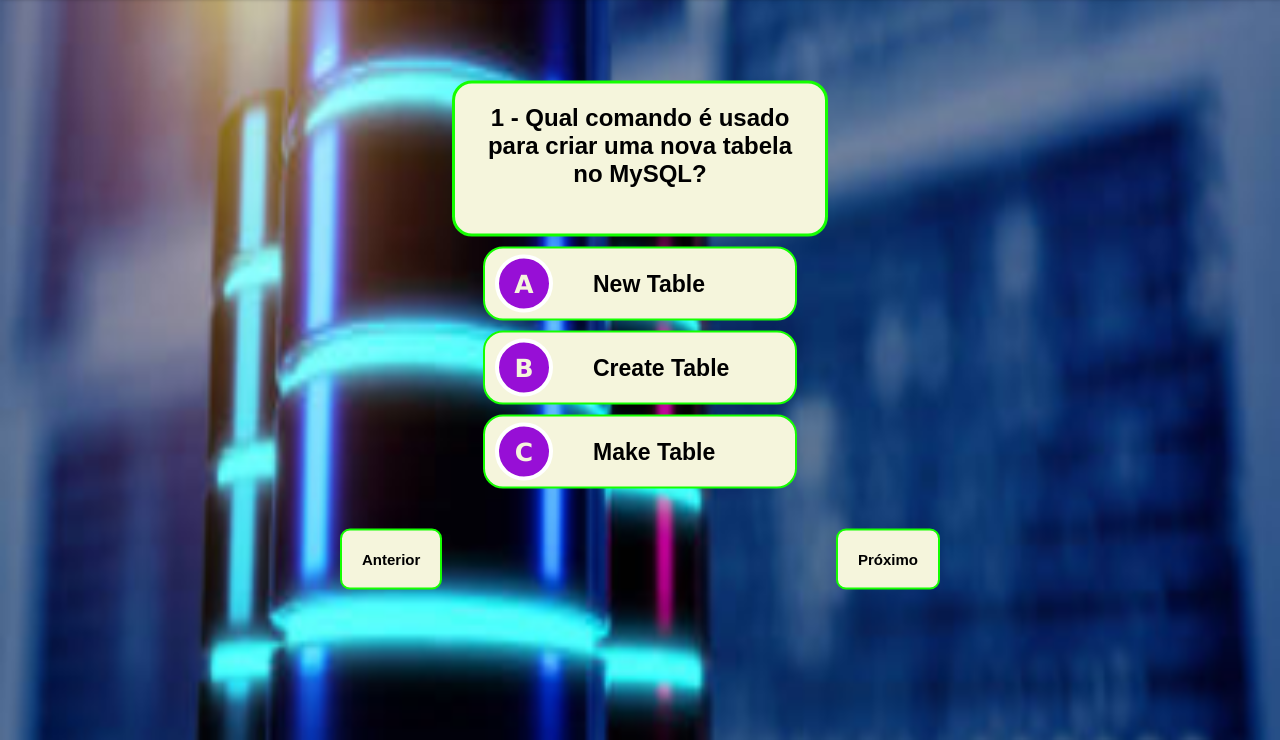
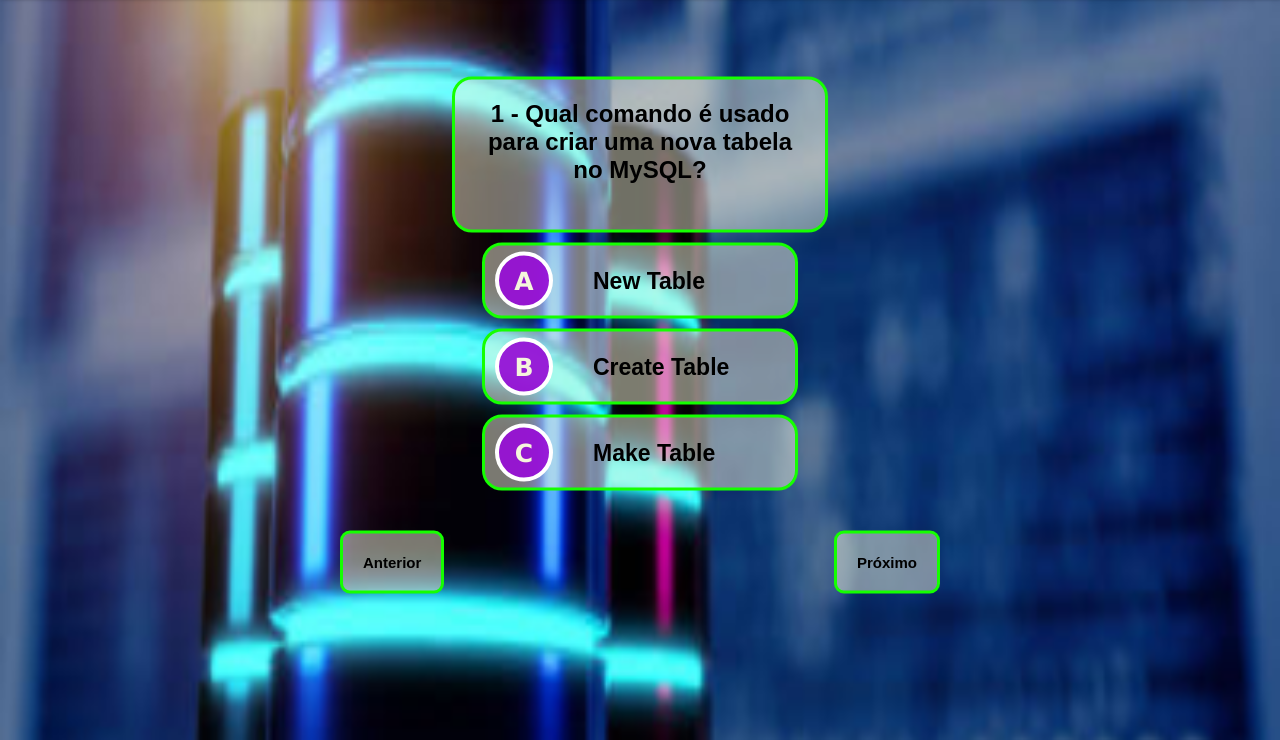
Before and after one commit to jhorgeluiz/Quiz-Banco-de-dados, a plain HTML site: page index.html in a window 1280 px wide. Shown: the part 60-800 px from the top of the page. Drawn offline with Linux system fonts and the light colour scheme.

Commit message:
atualização

```diff
--- a/index.html
+++ b/index.html
@@ -15,7 +15,7 @@
         }
 
         header {
-            background-color: #f5f5dc;
+            background-color: #f5f5dc7c;
             box-shadow: 2px 0px 5px black;
         }
         header h1 {
@@ -45,7 +45,7 @@
             font-family: Arial, Helvetica, sans-serif;
             text-align: center;
             border: 3px solid #15ff00;
-            background-color: beige;
+            background-color: #f5f5dc75;
             width: 370px;
             height: 150px;
         }
@@ -56,8 +56,8 @@
         .alter1 {
             display: flex;
             align-items: center;
-            background-color: beige;
-            border: 2px solid #15ff00;
+            background-color: #f5f5dc80;
+            border: 3px solid #15ff00;
             width: 290px;
             height: 50px;
             margin: 10px;
@@ -67,8 +67,8 @@
         .alter2 {
             display: flex;
             align-items: center;
-            background-color: beige;
-            border: 2px solid #15ff00;
+            background-color: #f5f5dc81;
+            border: 3px solid #15ff00;
             width: 290px;
             height: 50px;
             padding: 10px;
@@ -77,8 +77,8 @@
         .alter3 {
             display: flex;
             align-items: center;
-            background-color: beige;
-            border: 2px solid #15ff00;
+            background-color: #f5f5dc7e;
+            border: 3px solid #15ff00;
             width: 290px;
             height: 50px;
             margin: 10px;
@@ -87,7 +87,7 @@
         }
 
         span {
-            background-color: #970fd6;
+            background-color: #970fd6ef;
             border: 4px solid white;
             color: beige;
             border-radius: 50px;
@@ -115,8 +115,8 @@
             justify-content: space-between;
         }
         .cont_botao button {
-            background-color: beige;
-            border: 2px solid #15ff00;
+            background-color: #f5f5dc7c;
+            border: 3px solid #15ff00;
             font-size: 15px;
             font-weight: 800;
             padding: 20px;
```
